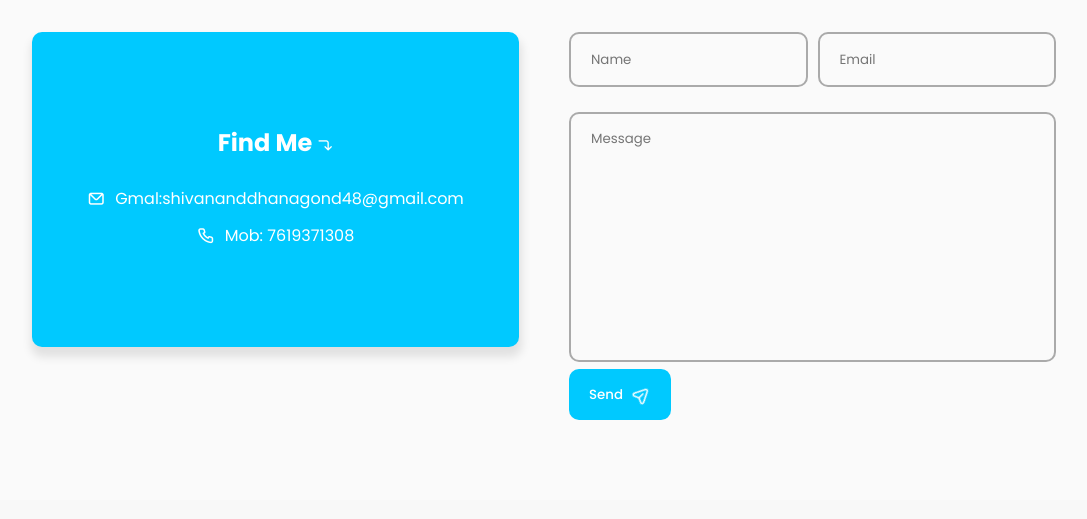
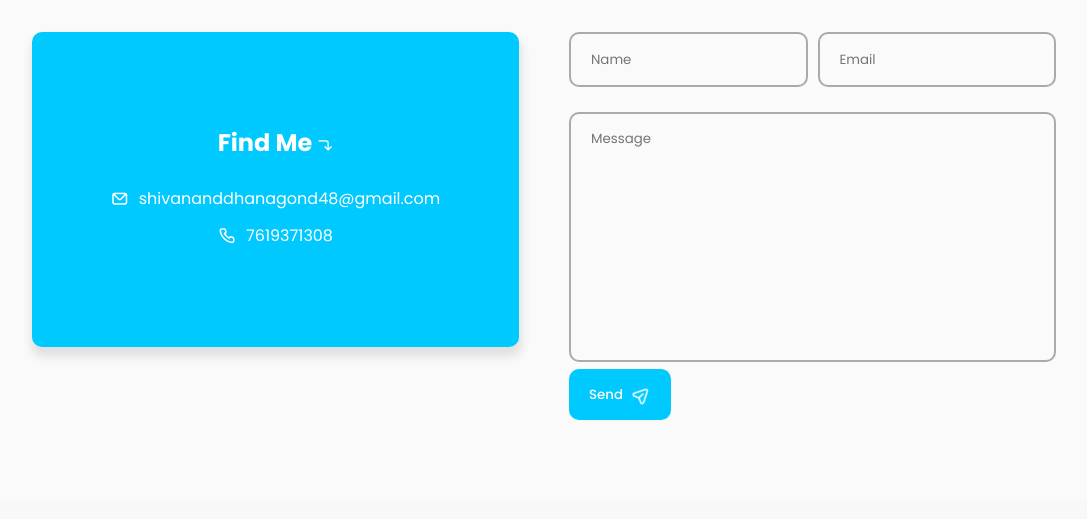
Before and after one commit to kanaka308/kanaka308.github.io, a plain HTML site: page index.html in a window 1280 px wide. Shown: the part 2621-3140 px from the top of the page, without its empty margins (96-1183 px from the left). Drawn offline with nearby package versions, Linux system fonts and the light colour scheme.

Commit message:
Update index.html

```diff
--- a/index.html
+++ b/index.html
@@ -253,8 +253,8 @@
              <div class="col">
                 <div class="contact-info">
                     <h2>Find Me <i class="uil uil-corner-right-down"></i></h2>
-                    <p><i class="uil uil-envelope"></i> Gmal:shivananddhanagond48@gmail.com</p>
-                    <p><i class="uil uil-phone"></i>Mob: 7619371308</p>
+                    <p><i class="uil uil-envelope"></i> shivananddhanagond48@gmail.com</p>
+                    <p><i class="uil uil-phone"></i>7619371308</p>
                 </div>
              </div>
              <div class="col">
```
